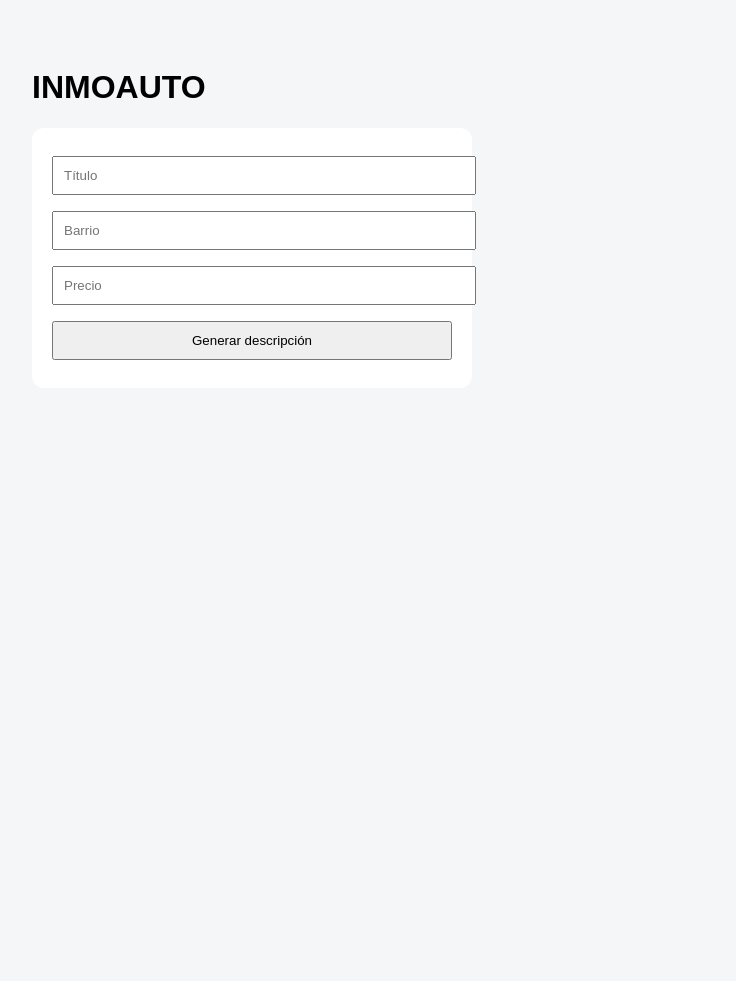
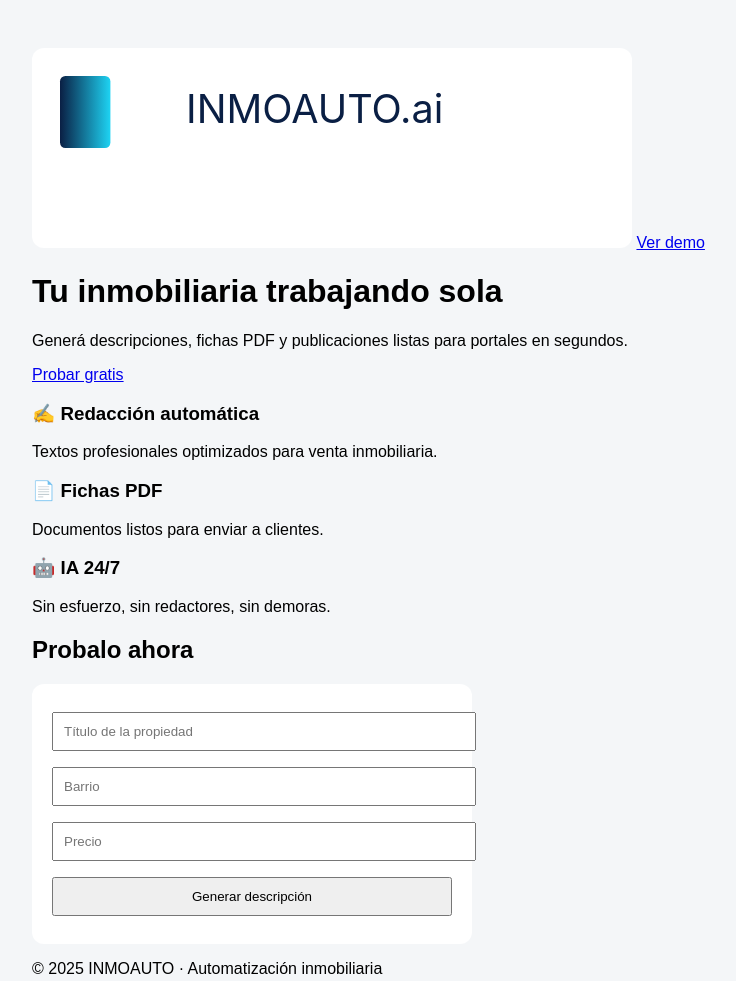
Before and after one commit to UMMideas/inmoauto, a website: page index.html in a window 1280 px wide. Shown: the whole page, without its empty margins (16-752 px from the left). Before the commit the page ends 800 px from the top, so only its background shows below. Drawn offline with Linux system fonts and the light colour scheme.

Commit message:
Update index.html

```diff
--- a/index.html
+++ b/index.html
@@ -1,22 +1,58 @@
 <!DOCTYPE html>
 <html lang="es">
 <head>
-  <meta charset="UTF-8">
-  <title>INMOAUTO</title>
+  <meta charset="UTF-8" />
+  <meta name="viewport" content="width=device-width, initial-scale=1.0"/>
+  <title>INMOAUTO | Automatización Inmobiliaria</title>
+  <meta name="description" content="Automatizá descripciones, fichas y publicaciones inmobiliarias con IA en segundos.">
   <link rel="stylesheet" href="styles.css">
 </head>
 <body>
 
-<h1>INMOAUTO</h1>
+<header class="hero">
+  <nav class="nav">
+    <img src="assets/logo.svg" class="logo" alt="INMOAUTO">
+    <a href="#demo" class="btn">Ver demo</a>
+  </nav>
+
+  <div class="hero-content">
+    <h1>Tu inmobiliaria trabajando sola</h1>
+    <p>Generá descripciones, fichas PDF y publicaciones listas para portales en segundos.</p>
+    <a href="#demo" class="btn primary">Probar gratis</a>
+  </div>
+</header>
+
+<section class="features">
+  <div class="feature">
+    <h3>✍️ Redacción automática</h3>
+    <p>Textos profesionales optimizados para venta inmobiliaria.</p>
+  </div>
+  <div class="feature">
+    <h3>📄 Fichas PDF</h3>
+    <p>Documentos listos para enviar a clientes.</p>
+  </div>
+  <div class="feature">
+    <h3>🤖 IA 24/7</h3>
+    <p>Sin esfuerzo, sin redactores, sin demoras.</p>
+  </div>
+</section>
+
+<section id="demo" class="demo">
+  <h2>Probalo ahora</h2>
 
   <form id="propertyForm">
-  <input name="titulo" placeholder="Título" required>
+    <input name="titulo" placeholder="Título de la propiedad" required>
     <input name="barrio" placeholder="Barrio" required>
     <input name="precio" placeholder="Precio" required>
     <button type="submit">Generar descripción</button>
   </form>
 
   <pre id="result"></pre>
+</section>
+
+<footer>
+  <p>© 2025 INMOAUTO · Automatización inmobiliaria</p>
+</footer>
 
 <script src="script.js"></script>
 </body>
```
Lines whose indentation alone changed are shown as unchanged.
